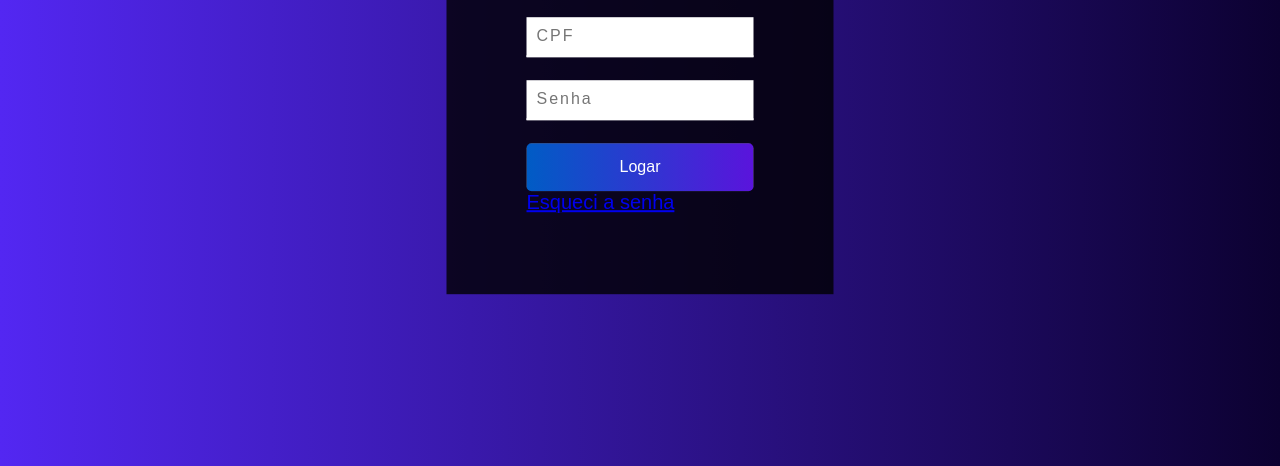
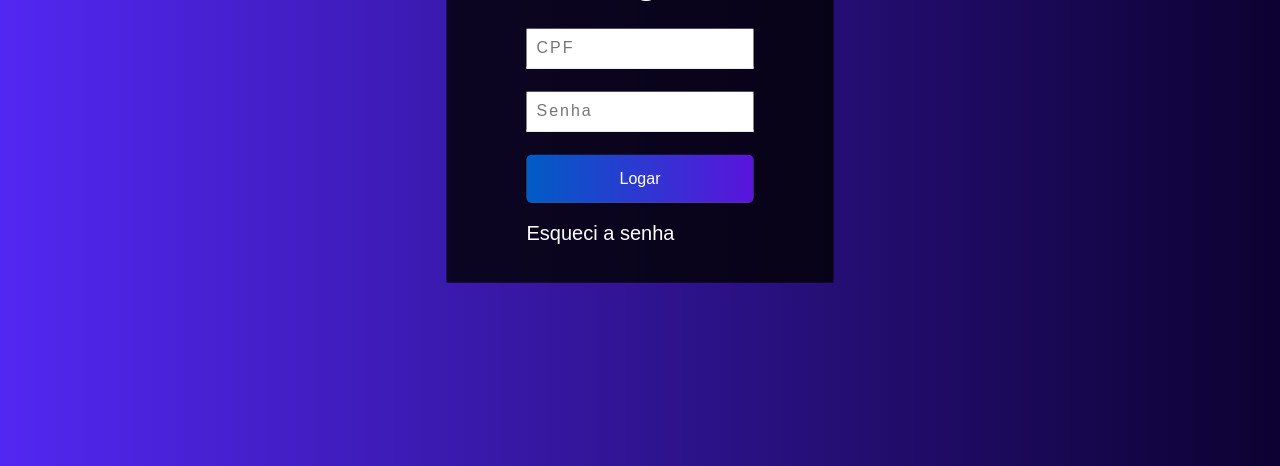
Before and after one commit to Joaovictor23t4/Desenvolvimento-Web-2, a PHP site: page /Desenvolvimento-Web-2-git/login.php in a window 1280 px wide. Shown: the part 334-800 px from the top of the page. Run offline with PHP 8.4, Linux system fonts and the light colour scheme.

Commit message:
css-esqueci-a-senha-finalizado

```diff
--- a/Formulário/Login/login-style.css
+++ b/Formulário/Login/login-style.css
@@ -16,6 +16,13 @@ body {
 
 .container h1 {
     text-align: center;
+}
+
+.container a {
+    position: absolute;
+    text-decoration: none;
+    color: #fff;
+    top: 86%;
 }
 
 #idCpf, #idSenha {
```
